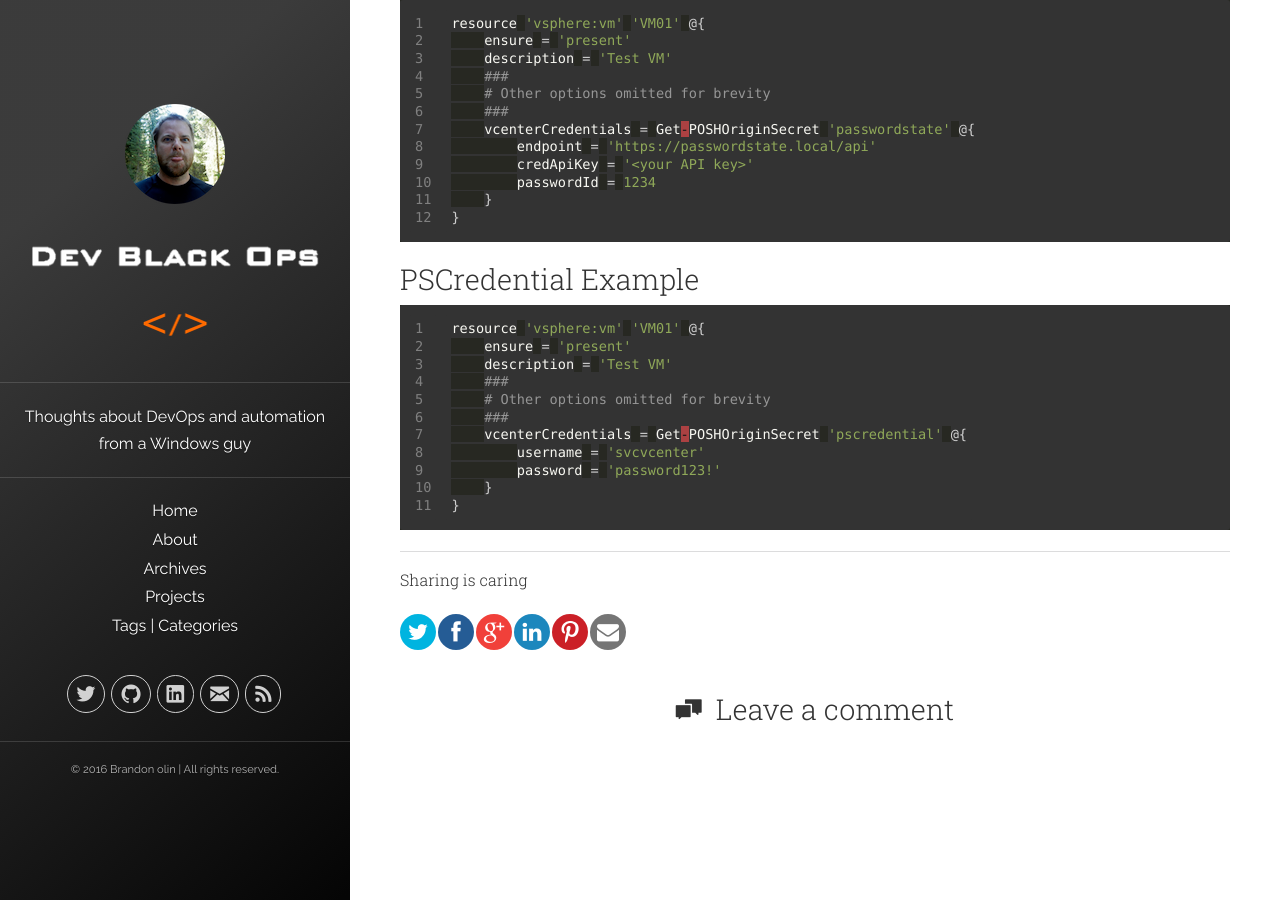
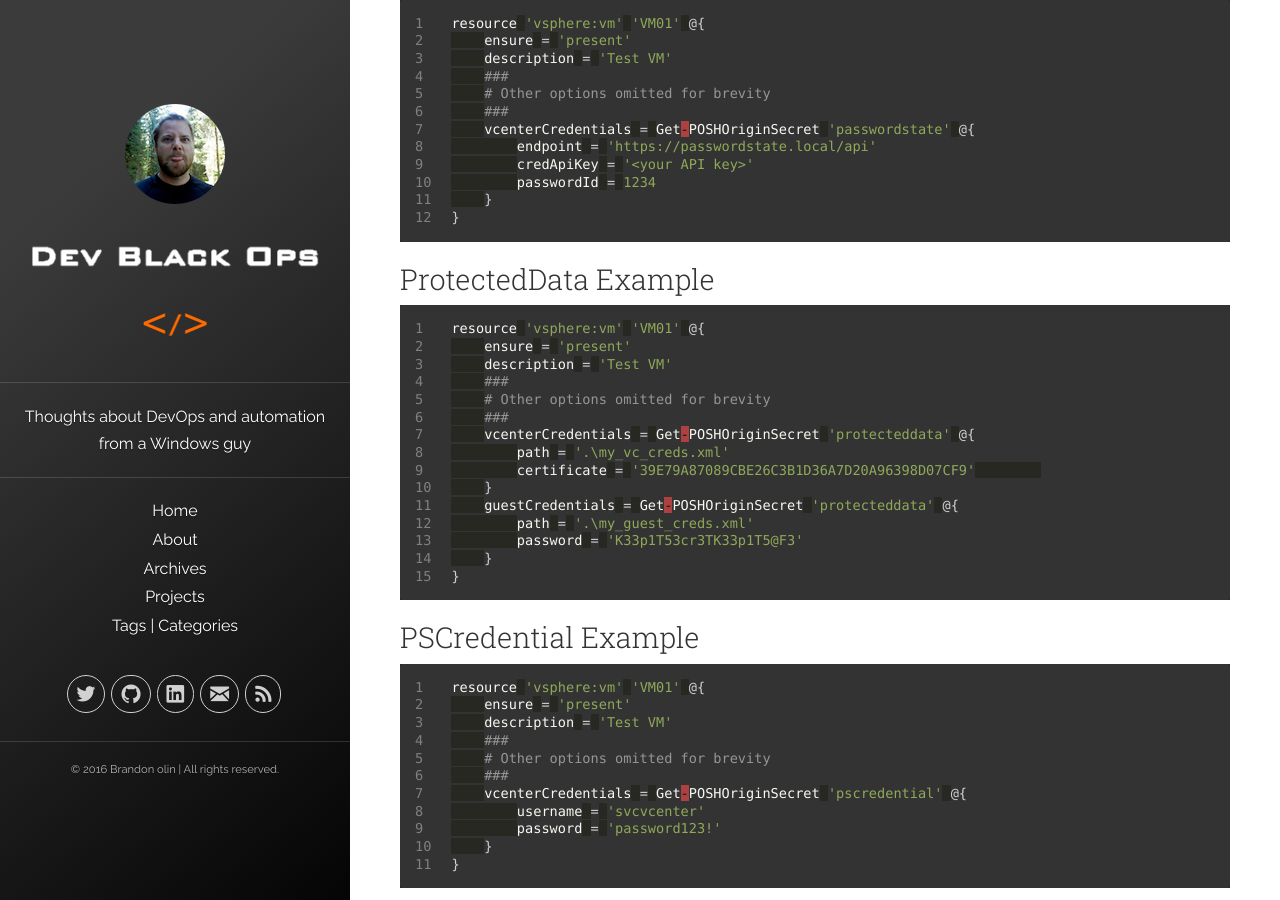
Before and after one commit to devblackops/devblackops.github.io, a Jekyll site: the page built from _posts/2016-01-03-poshorigin-part-7-credential-resolvers.md, in a window 1280 px wide and 900 px high, scrolled down 1239 px. Built offline with Jekyll 4.4.1, drawn with Linux system fonts in a browser that asks for light colours; nearby versions of some CDN libraries; comment, search, counter and statistics services are not loaded.

Commit message:
Add ProtectedData example

```diff
--- a/_posts/2016-01-03-poshorigin-part-7-credential-resolvers.md
+++ b/_posts/2016-01-03-poshorigin-part-7-credential-resolvers.md
@@ -44,6 +44,26 @@ resource 'vsphere:vm' 'VM01' @{
 }
 {% endhighlight %}
 
+### ProtectedData Example
+
+{% highlight powershell linenos %}
+resource 'vsphere:vm' 'VM01' @{
+    ensure = 'present'
+    description = 'Test VM'
+    ###
+    # Other options omitted for brevity
+    ###
+    vcenterCredentials = Get-POSHOriginSecret 'protecteddata' @{
+        path = '.\my_vc_creds.xml'
+        certificate = '39E79A87089CBE26C3B1D36A7D20A96398D07CF9'
+    }
+    guestCredentials = Get-POSHOriginSecret 'protecteddata' @{
+        path = '.\my_guest_creds.xml'
+        password = 'K33p1T53cr3TK33p1T5@F3'
+    }
+}
+{% endhighlight %}
+
 ### PSCredential Example
 
 {% highlight powershell linenos %}
```
